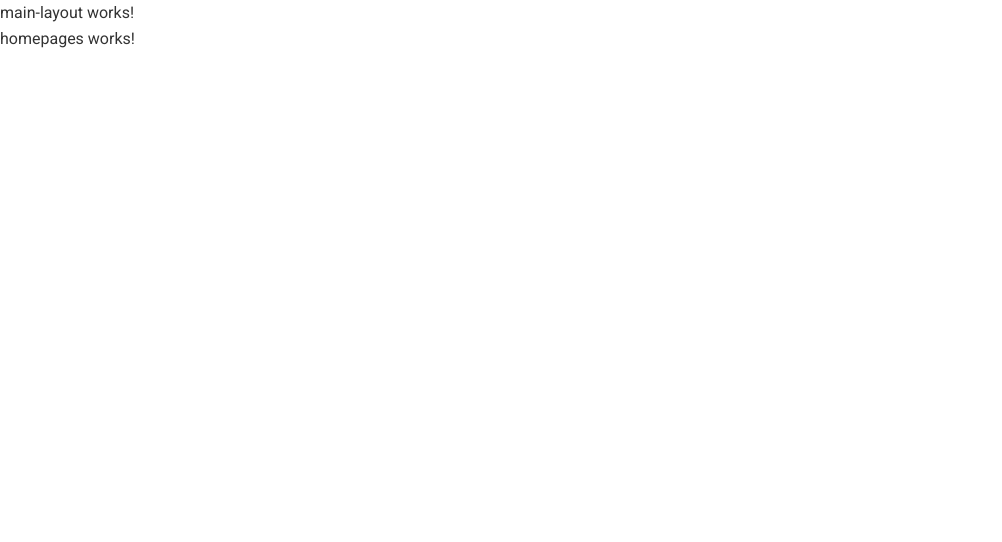
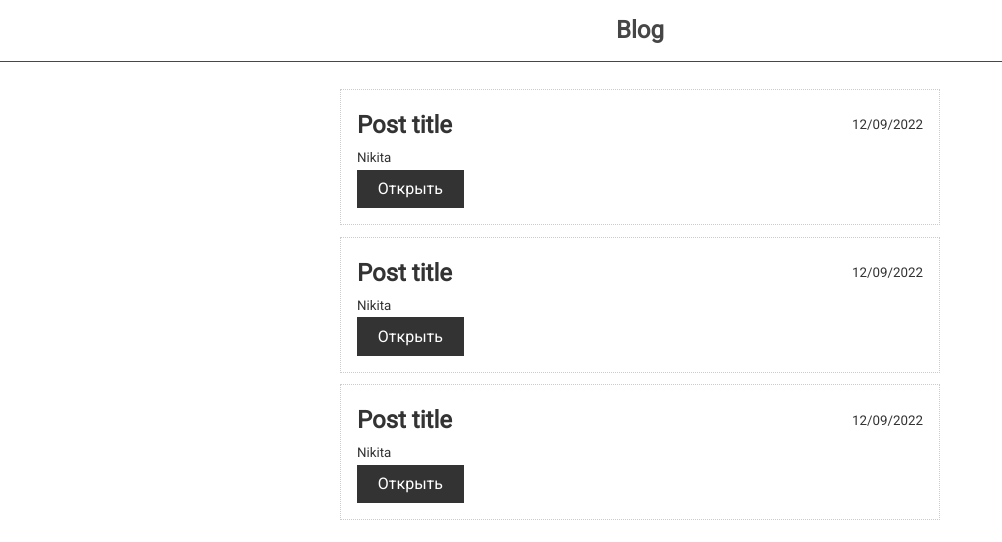
Before and after one commit to Kapibarra/ng-blog, an Angular app: page / in a window 1280 px wide. Shown: the top 542 px of the page, without its empty margins (0-1002 px from the left). Built offline with nearby package versions, Linux system fonts and the light colour scheme.

Commit message:
post component render

```diff
--- a/src/app/app.module.ts
+++ b/src/app/app.module.ts
@@ -6,13 +6,15 @@ import { AppComponent } from './app.component';
 import { MainLayoutComponent } from './shared/components/main-layout/main-layout.component';
 import { HomepagesComponent } from './homepages/homepages.component';
 import { PostPageComponent } from './post-page/post-page.component';
+import { PostComponent } from './shared/components/post/post.component';
 
 @NgModule({
   declarations: [
     AppComponent,
     MainLayoutComponent,
     HomepagesComponent,
-    PostPageComponent
+    PostPageComponent,
+    PostComponent
   ],
   imports: [
     BrowserModule,
--- a/src/app/homepages/homepages.component.html
+++ b/src/app/homepages/homepages.component.html
@@ -1 +1,5 @@
-<p>homepages works!</p>
+<div class="posts">
+    <app-post></app-post>
+    <app-post></app-post>
+    <app-post></app-post>
+</div>
--- a/src/app/homepages/homepages.component.scss
+++ b/src/app/homepages/homepages.component.scss
@@ -0,0 +1,4 @@
+.posts {
+    max-width: 600px;
+    margin: 0 auto;
+}
--- a/src/app/shared/components/main-layout/main-layout.component.html
+++ b/src/app/shared/components/main-layout/main-layout.component.html
@@ -1,2 +1,6 @@
-<p>main-layout works!</p>
-<router-outlet></router-outlet>
+<nav class="navbar main">
+    <h1>Blog</h1>
+</nav>
+<div class="container">
+    <router-outlet></router-outlet>
+</div>
--- /dev/null
+++ b/src/app/shared/components/post/post.component.html
@@ -0,0 +1,10 @@
+<div class="card">
+    <div class="card-header">
+        <H2>Post title</H2>
+        <small>12/09/2022</small>
+    </div>
+    <div>
+        <small>Nikita</small>
+    </div>
+    <button [routerLink]="['/post', 123]" class="btn btn-dark">Открыть</button>
+</div>
--- /dev/null
+++ b/src/app/shared/components/post/post.component.ts
@@ -0,0 +1,15 @@
+import { Component, OnInit } from '@angular/core';
+
+@Component({
+  selector: 'app-post',
+  templateUrl: './post.component.html',
+  styleUrls: ['./post.component.scss']
+})
+export class PostComponent implements OnInit {
+
+  constructor() { }
+
+  ngOnInit() {
+  }
+
+}
```
Also changed, not shown: src/app/shared/components/post/post.component.scss (added).
